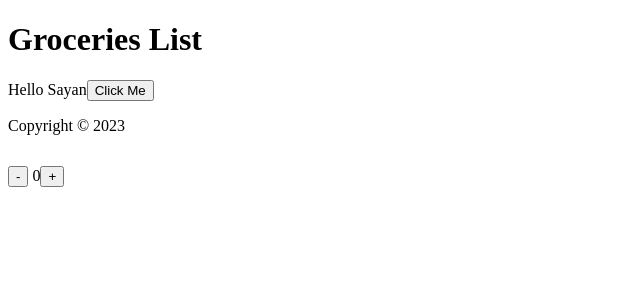
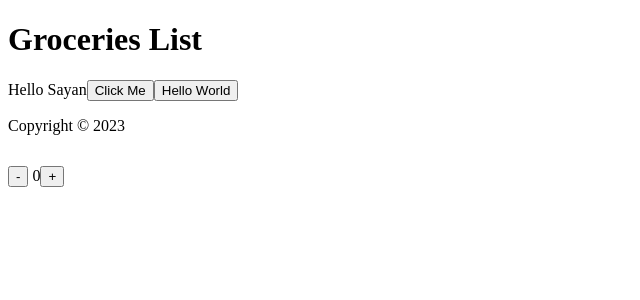
Before and after one commit to sayanbose-0000/Codes, a React (Create React App) app in the folder web/learning/react/my-app/: page / in a window 1280 px wide. Shown: the top 300 px of the page, without its empty margins (0-640 px from the left). Built offline with nearby package versions, Linux system fonts and the light colour scheme.

Commit message:
added changes

```diff
--- a/web/learning/react/my-app/src/Components/Content.js
+++ b/web/learning/react/my-app/src/Components/Content.js
@@ -15,6 +15,7 @@ const Content = () => { // always use react hooks at top level of returning func
             <p className="paragraph">
                 Hello {name}
                 <button onClick={handleNameChange}>Click Me</button>
+                <button>Hello World</button>
             </p>
         </main>
     );
```
Also changed, not shown: web/learning/react/my-app/src/Components/Footer.js (line endings or trailing spaces).
